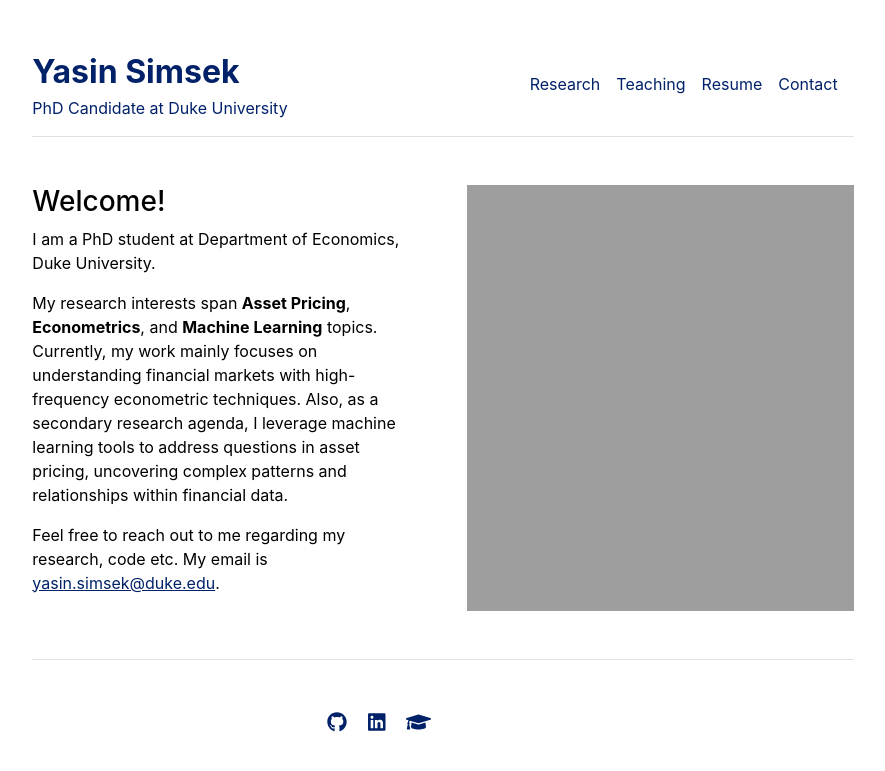
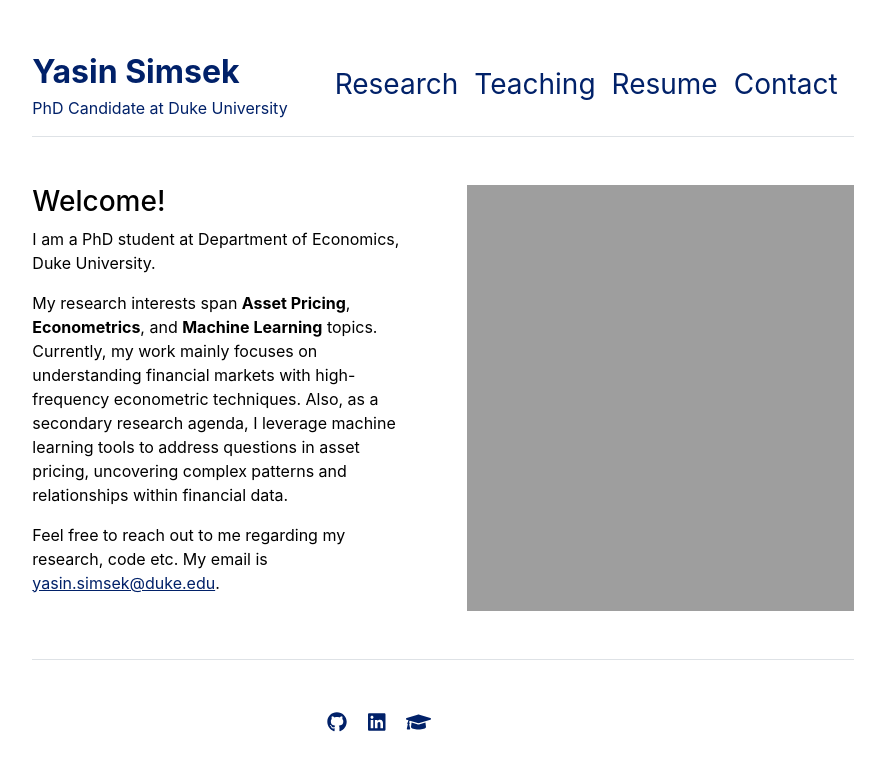
Before and after one commit to yasin-simsek/yasin-simsek.github.io, a Jekyll site: the page built from index.md, in a window 1280 px wide. Shown: the top 771 px of the page, without its empty margins (197-1082 px from the left). Built offline with Jekyll 4.4.1, drawn with Linux system fonts in a browser that asks for light colours.

Commit message:
font size update

```diff
--- a/_includes/header.html
+++ b/_includes/header.html
@@ -9,7 +9,7 @@
   </div>
   <nav class="d-inline-flex mt-2 mt-md-0 ms-md-auto">
     {% for item in site.data.settings.menu %}
-      <a class="me-3 py-2 text-decoration-none" href="{{ site.github.url }}{{ item.url }}">{{ item.name }}</a>
+      <a class="me-3 py-2 text-decoration-none fs-3" href="{{ site.github.url }}{{ item.url }}">{{ item.name }}</a>
     {% endfor %}
   </nav>
 </header>
```
